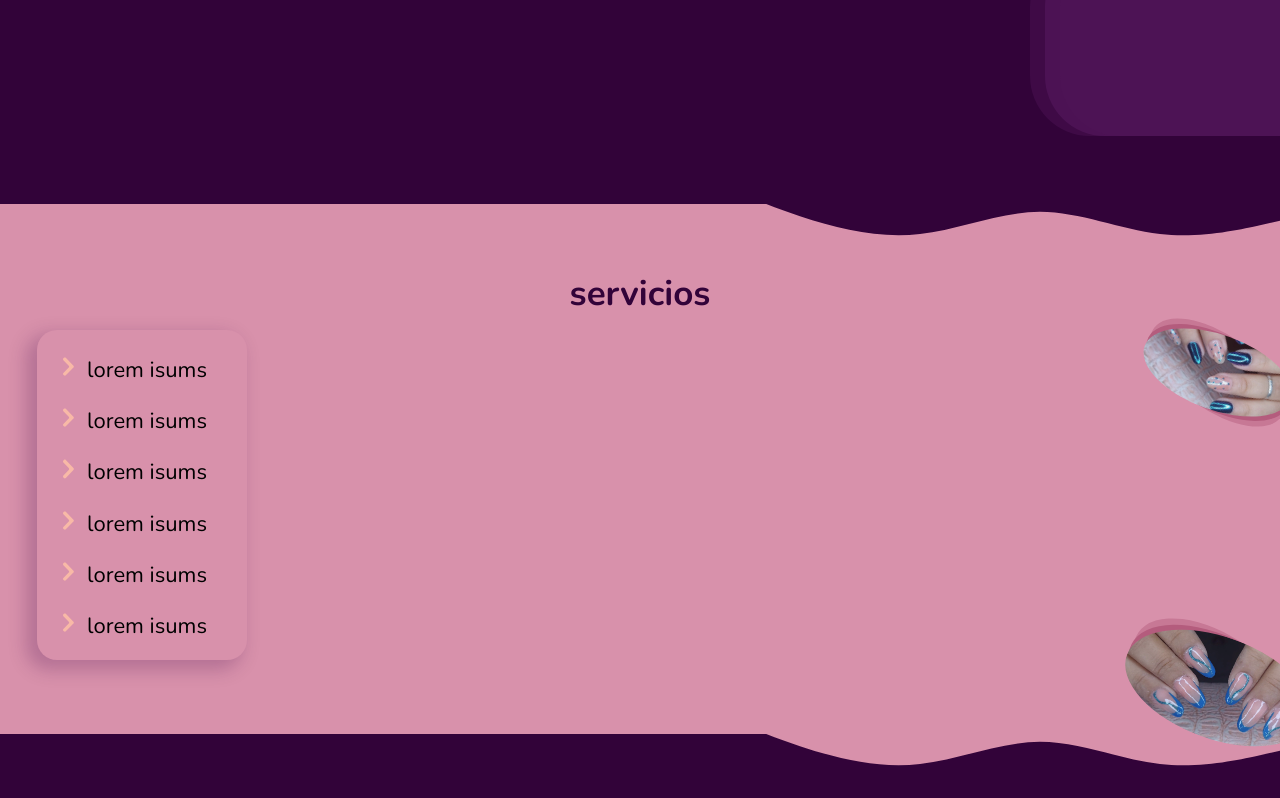
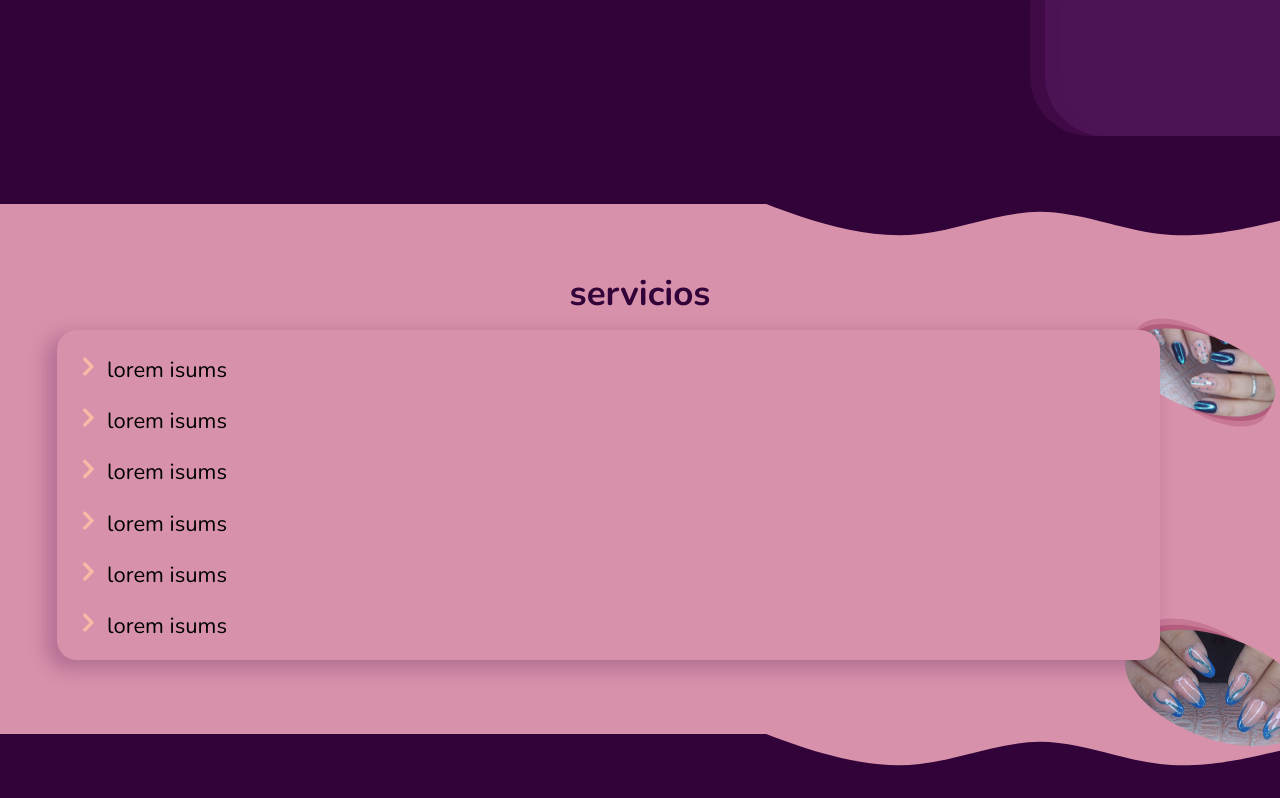
Before and after one commit to CanarioAlan/Sofia, a plain HTML site: page index.html in a window 1280 px wide. Shown: the part 1279-2077 px from the top of the page. Drawn offline with nearby package versions, Linux system fonts and the light colour scheme.

Commit message:
corriguiendo servicios

```diff
--- a/styls/styles.css
+++ b/styls/styles.css
@@ -213,7 +213,6 @@ img {
 }
 
 .servicios__items {
-  width: 210px;
   height: 330px;
   padding: 1rem;
   border-radius: 2rem;
@@ -222,6 +221,8 @@ img {
   position: absolute;
   z-index: 2;
   background-color: var(--CPrincipal);
+  left: 20px;
+  right: 120px;
 }
 .servicios__item {
   display: flex;
@@ -245,6 +246,7 @@ img {
   bottom: 0px;
   background-color: var(--CFondo);
 }
+
 .servicios__decoracion-img,
 .servicios__decoracion-sombra,
 .servicios__decoracion-sombraClara {
@@ -252,7 +254,7 @@ img {
   height: 75px;
   position: absolute;
   top: 131px;
-  right: -15px;
+  right: 1px;
   border-radius: 50%;
   z-index: 0;
   opacity: 0.9;
```
